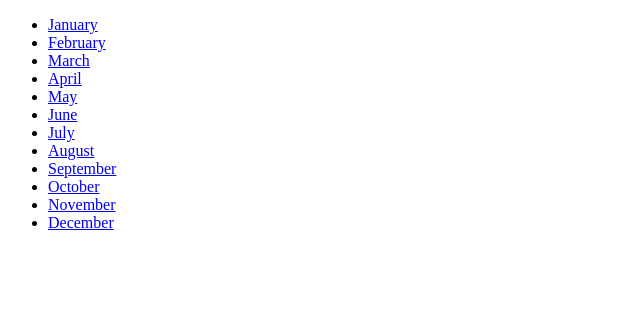
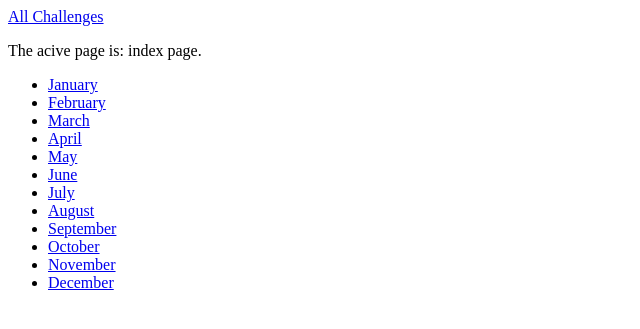
Before and after one commit to jingyucao/django_practise_challenges, a Django app: page /challenge/ in a window 1280 px wide. Shown: the top 329 px of the page, without its empty margins (0-640 px from the left). Run offline with Django 4.2, Linux system fonts and the light colour scheme.

Commit message:
feat: add a header and includes it from templates

```diff
--- a/challenges/templates/challenges/challenge.html
+++ b/challenges/templates/challenges/challenge.html
@@ -3,6 +3,10 @@
 {% block page_title %}{{month_name|title}}{% endblock %}
 
 {% block content %}
+
+{% comment %} with keyword will pass variable to the included html {% endcomment %}
+{% include "challenges/includes/header.html" with active_page='challenge page' %}
+
 <h1>{{month_name|title}} Challenge:</h1>
 <h2>
   {%if text is not None%} {{text}} {%else%} There is no Challenge setet yet.
--- /dev/null
+++ b/challenges/templates/challenges/includes/header.html
@@ -0,0 +1,8 @@
+<header>
+  <a href="{% url 'index' %}"> All Challenges </a>
+  {% comment %} with the include build in function, we can also use the variables from the templates {% endcomment %}
+  {% if month_name %}
+     from {{month_name}}
+  {% endif %}
+  <p>The acive page is: {{active_page}}.</p>
+</header>
--- a/challenges/templates/challenges/index.html
+++ b/challenges/templates/challenges/index.html
@@ -3,6 +3,7 @@
 {% block page_title %}Challenges {% endblock %}
 
 {% block content %}
+{% include 'challenges/includes/header.html' with active_page='index page' %}
     <ul>
       {% for month in months %}
       {% comment %} url is a build in tag, it calls the 'monthly-challenge' url from urlpatterns, and give month as an argument {% endcomment %}
--- a/challenges/urls.py
+++ b/challenges/urls.py
@@ -3,7 +3,7 @@ from . import views
 
 # with the <>, we don't need to create a new path for each month
 urlpatterns = [
-    path("", views.index),
+    path("", views.index, name='index'),
     path("<int:month>", views.monthly_challenge_by_number),
     path("<str:month>", views.monthly_challenge, name='monthly-challenge')
 ]
```
